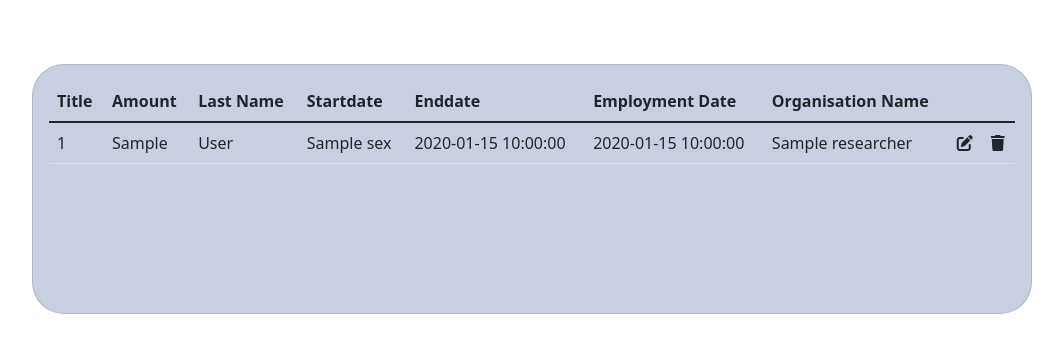
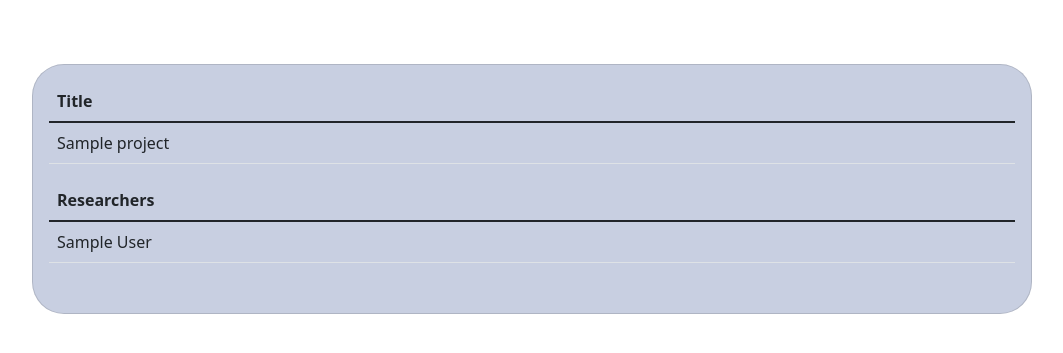
Before and after one commit to nickarafyllis/Elidek-database, a Flask app: template App/templates/projectsfield.html in a window 1280 px wide. Shown: the part 56-409 px from the top of the page, without its empty margins (108-1171 px from the left). Run offline with Flask 2, Linux system fonts and the light colour scheme; the template is opened without the code that fills it: most values are stand-ins (such as "Sample title", 1, 10 or a date in 2020); some libraries are stand-ins or nearby versions.

Commit message:
more changes

```diff
--- a/App/templates/landing.html
+++ b/App/templates/landing.html
@@ -71,7 +71,7 @@
                     </button>
                     <ul class="dropdown-menu" aria-labelledby="dropdownMenuButton1">
                       {% for scifields in scifields %}
-                            <li><a href="/projectsfield/{{scifields.scientific_field_name}}">{{scifields.scientific_field_name}}</a></li>
+                            <li><a href="/projectsfield/'{{scifields.scientific_field_name}}'">{{scifields.scientific_field_name}}</a></li>
                       {%endfor%}
                     </ul>
                   </div>
--- a/App/templates/projectsfield.html
+++ b/App/templates/projectsfield.html
@@ -14,41 +14,28 @@
                             <thead>
                                 <tr>
                                     <th>Title</th>
-                                    <th>Amount</th>
-                                    <th>Last Name</th>
-                                    <th>Startdate</th>
-                                    <th>Enddate</th>
-                                    <th>Employment Date</th>
-                                    <th>Organisation Name</th>
                                 </tr>
                             </thead>
                             <tbody>
-                                {% for researcher in project %}
+                                {% for project in project %}
                                     <tr>
-                                        <td> {{ researcher.researcher_id }} </td>
-                                        <td> {{ researcher.first_name }} </td>
-                                        <td> {{ researcher.last_name }} </td>
-                                        <td> {{ researcher.sex }} </td>
-                                        <td> {{ researcher.date_of_birth }} </td>
-                                        <td> {{ researcher.employment_date }} </td>
-                                        <td> {{ researcher.organisation_name }} </td>
-                                        <td>
-                                            <a type="button" onclick="setModalFields(this)"
-                                            data-toggle="modal" data-researcher_id="{{ researcher.researcher_id }}" data-first_name="{{ researcher.first_name }}"
-                                            data-last_name="{{researcher.last_name}}"  data-sex= "{{researcher.sex}}"
-                                            data-date_of_birth="{{researcher.date_of_birth}}" data-employment_date="{{researcher.employment_date}}"
-                                            data-organisation_name="{{researcher.organisation_name}}" data-bs-toggle = "modal"
-                                            data-bs-target="#editModal">
-                                                <i class="fa fa-edit"></i>
-                                            </a>
-                                        </td>
-                                        <td>
-                                            <button style = "all: unset; cursor: pointer;" type = "button"
-                                            data-bs-toggle = "modal" data-bs-target = "#deleteModal"
-                                            data-researcher_id = "{{ researcher.researcher_id }}" onclick = "setDeleteModalFields(this)">
-                                                <i class = "fa fa-trash"></i>
-                                            </button>
-                                        </td>
+                                        <td> {{ project.title }} </td>
+                                    </tr>
+                                {% endfor %}
+                            </tbody>
+                        </table>
+                    </div>
+                    <div class="table-responsive">
+                        <table class="table">
+                            <thead>
+                                <tr>
+                                    <th>Researchers</th>
+                                </tr>
+                            </thead>
+                            <tbody>
+                                {% for researcher in researcher %}
+                                    <tr>
+                                        <td> {{ researcher.full_name }} </td>
                                     </tr>
                                 {% endfor %}
                             </tbody>
--- a/SQL/CREATE_views.sql
+++ b/SQL/CREATE_views.sql
@@ -11,8 +11,8 @@ CREATE VIEW projects_per_scientific_field
 AS
 select scientific_field.scientific_field_name, project.title
 from scientific_field, project, has
-where scientific_field.scientific_field_id = has.scientific_field_id
-AND has.project_id = project.project_id
+where scientific_field.scientific_field_name = has.scientific_field_name
+AND has.title = project.title
 order by scientific_field.scientific_field_name, project.title;
 
 #3.4  -- View
```
Also changed, not shown: App/routes.py (+10 -5 lines).
